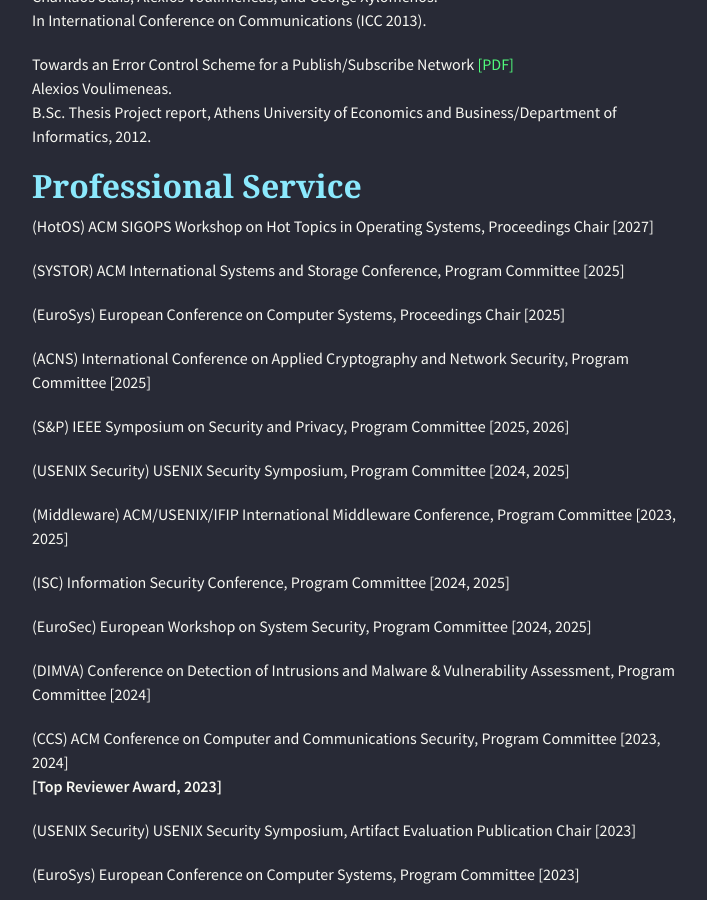
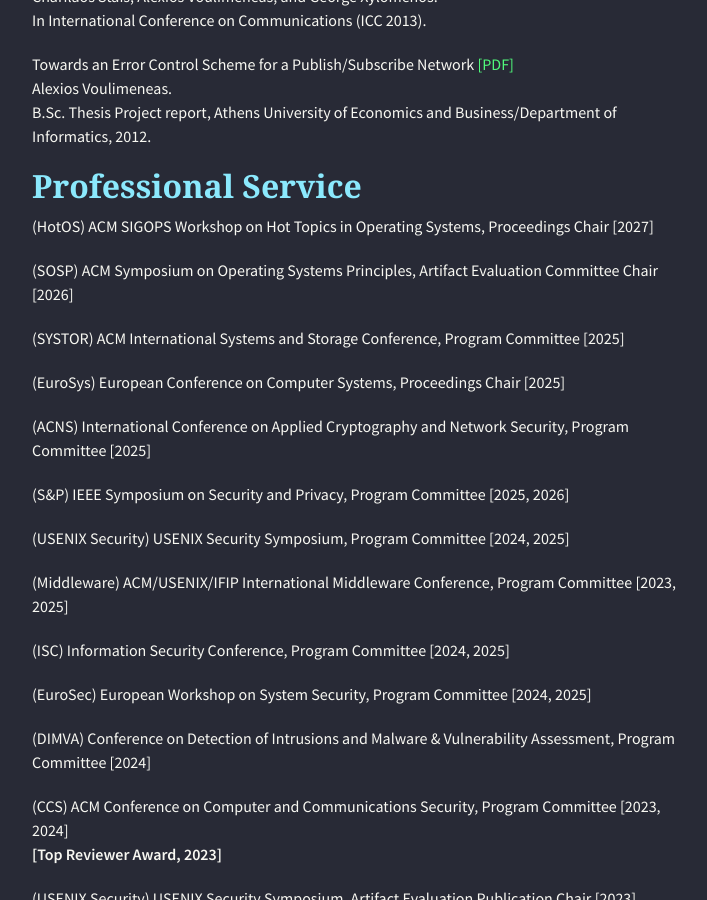
Before and after one commit to alexios-voulimeneas/alexios-voulimeneas.github.io, a Jekyll site: the page built from index.md, in a window 1280 px wide and 900 px high, scrolled down 3760 px. Shown: the whole window, without its empty margins (283-990 px from the left). Built offline with Jekyll 4.4.1, drawn with Linux system fonts in a browser that asks for light colours; nearby versions of some CDN libraries; the repository's description, which GitHub fills in, is left out.

Commit message:
Update index.md

```diff
--- a/index.md
+++ b/index.md
@@ -118,6 +118,8 @@
 
 (HotOS) ACM SIGOPS Workshop on Hot Topics in Operating Systems, Proceedings Chair [2027]
 
+(SOSP) ACM Symposium on Operating Systems Principles, Artifact Evaluation Committee Chair [2026]
+
 (SYSTOR) ACM International Systems and Storage Conference, Program Committee [2025]
 
 (EuroSys) European Conference on Computer Systems, Proceedings Chair [2025]
```
